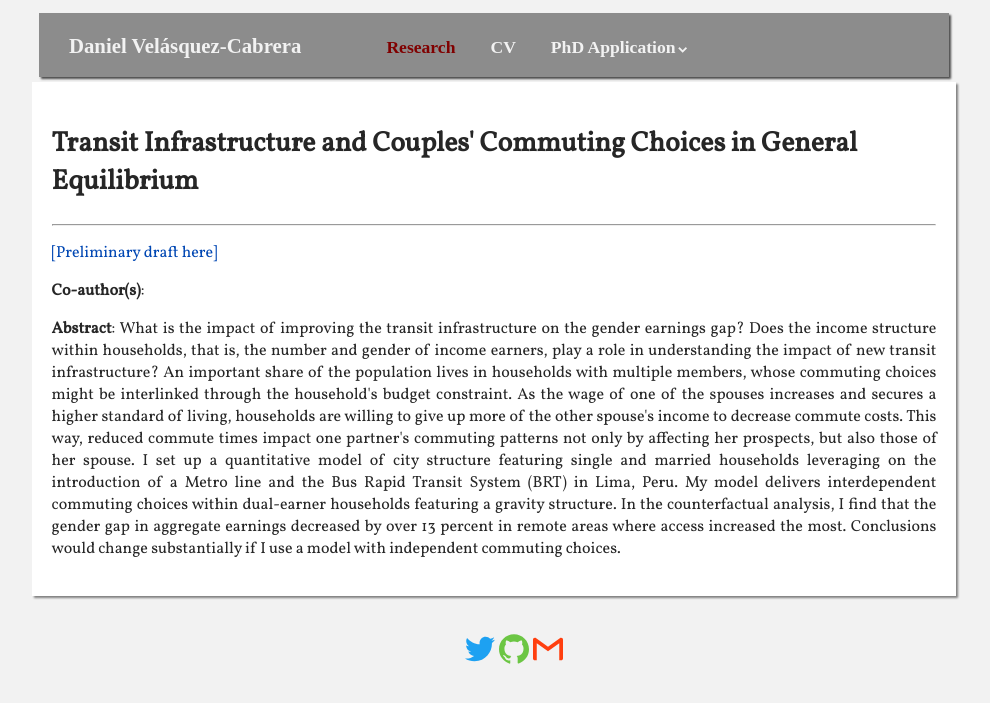
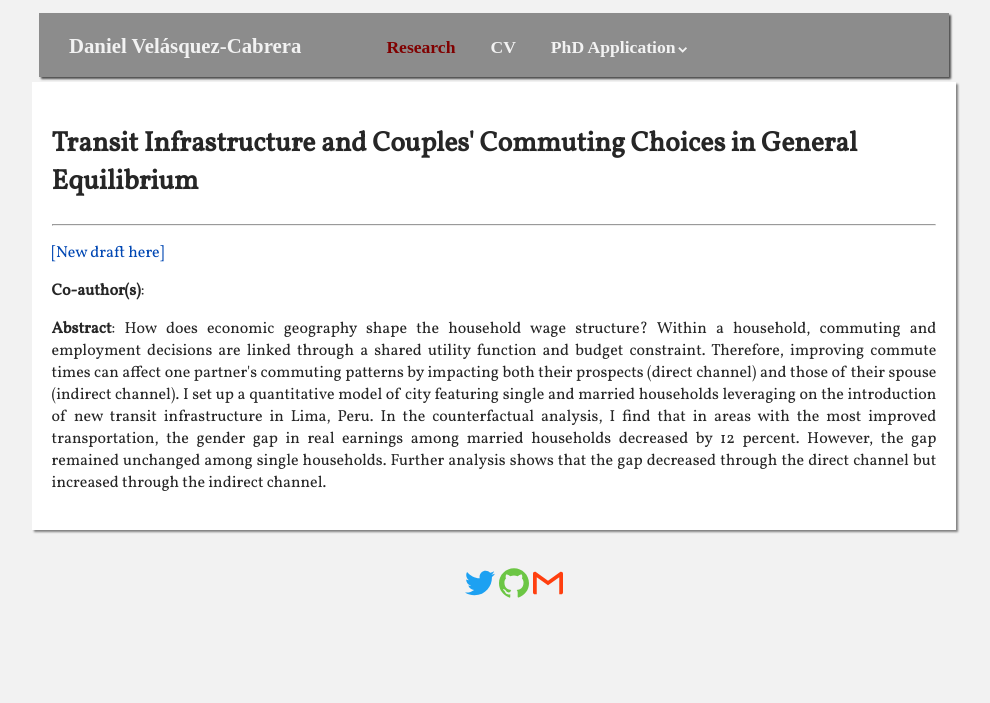
Before and after one commit to dvelasquezc/dvelasquezc.github.io, a Jekyll site: the page built from _research/lima_gender_urban.md, in a window 1280 px wide. Shown: the top 703 px of the page, without its empty margins (146-1136 px from the left). Built offline with Jekyll 4.4.1, drawn with Linux system fonts in a browser that asks for light colours; some web fonts are replaced.

Commit message:
update metro paper

```diff
--- a/_research/lima_gender_urban.md
+++ b/_research/lima_gender_urban.md
@@ -5,14 +5,14 @@ journal: "no"
 link: "no"
 presented: "no"
 pdf: 'no'
-abstract: 'What is the impact of improving the transit infrastructure on the gender earnings gap? Does the income structure within households, that is, the number and gender of income earners, play a role in understanding the impact of new transit infrastructure? An important share of the population lives in households with multiple members, whose commuting choices might be interlinked through the household&apos;s budget constraint. As the wage of one of the spouses increases and secures a higher standard of living, households are willing to give up more of the other spouse&apos;s income to decrease commute costs. This way, reduced commute times impact one partner&apos;s commuting patterns not only by affecting her prospects, but also those of her spouse. I set up a quantitative model of city structure featuring single and married households leveraging on the introduction of a Metro line and the Bus Rapid Transit System (BRT) in Lima, Peru. My model delivers interdependent commuting choices within dual-earner households featuring a gravity structure. In the counterfactual analysis, I find that the gender gap in aggregate earnings decreased by over 13 percent in remote areas where access increased the most. Conclusions would change substantially if I use a model with independent commuting choices. '
+abstract: 'How does economic geography shape the household wage structure? Within a household, commuting and employment decisions are linked through a shared utility function and budget constraint. Therefore, improving commute times can affect one partner&apos;s commuting patterns by impacting both their prospects (direct channel) and those of their spouse (indirect channel). I set up a quantitative model of city featuring single and married households leveraging on the introduction of new transit infrastructure in Lima, Peru. In the counterfactual analysis, I find that in areas with the most improved transportation, the gender gap in real earnings among married households decreased by 12 percent. However, the gap remained unchanged among single households. Further analysis shows that the gap decreased through the direct channel but increased through the indirect channel.'
 funding: ' CAF - Development Bank of Latin America '
 order_paper: 2
 layout: page
 #corregir como se ponen pdfs
 ---
 
-<a href="{{ "/assets/pdfs/lima_couples_urban.pdf" | prepend: site.baseurl | prepend: site.url }}" target="_blank"> [Preliminary draft here] </a>
+<a href="{{ "/assets/pdfs/lima_couples_urban.pdf" | prepend: site.baseurl | prepend: site.url }}" target="_blank"> [New draft here] </a>
 
 <p><b>Co-author(s)</b>: {{ page.coauthors }} </p>
 
```
Also changed, not shown: _pages/research.md (+1 -1 lines), 1 other file.
